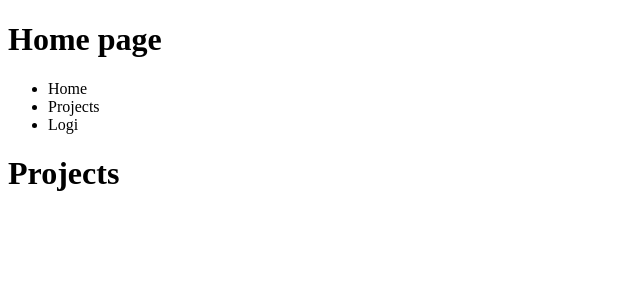
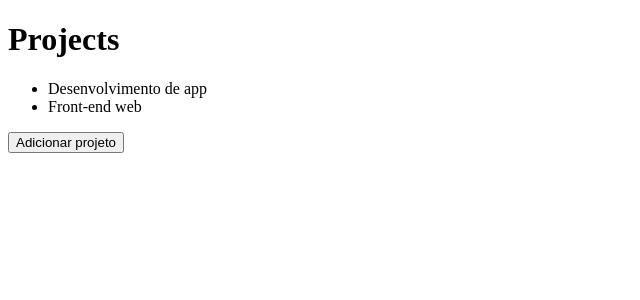
Before and after one commit to MateusPaixao/go-stack, a React app in the folder frontend/: page / in a window 1280 px wide. Shown: the top 300 px of the page, without its empty margins (0-640 px from the left). Built offline with nearby package versions, Linux system fonts and the light colour scheme.

Commit message:
Estado e Imutabilidade

```diff
--- a/frontend/src/App.js
+++ b/frontend/src/App.js
@@ -1,4 +1,4 @@
-import React from 'react'
+import React, { useState } from 'react'
 
 import Header from './components/Header'
 
@@ -9,16 +9,28 @@
  */
 
 function App(){
+    const [projects, setProjects] = useState(['Desenvolvimento de app', 'Front-end web'])
+
+    // useState retorna um array com duas posições
+    //
+    // 1. Variável com o seu valor inicial
+    // 2. Função para atualizarmos esse valor
+
+    function handleAddProject() {
+        setProjects([...projects, `Novo projeto ${Date.now()}`])
+
+        console.log(projects)
+    }
+
     return (
         <>
-            <Header title="Home page"/>
-                <ul>
-                    <li>Home</li>
-                    <li>Projects</li>
-                    <li>Logi</li>
-                </ul>
-            <Header/>
             <Header title="Projects"/>
+
+            <ul>
+                {projects.map(project => <li key={project}>{project}</li>)}
+            </ul>
+
+            <button type="button" onClick={handleAddProject}>Adicionar projeto</button>
         </>
     )
 }
--- a/frontend/src/components/Header.js
+++ b/frontend/src/components/Header.js
@@ -1,11 +1,9 @@
 import React from 'react'
 
-export default function Header({ title, children }){
+export default function Header({ title }){
     return (
         <header>
             <h1>{title}</h1>
-
-            {children}
         </header>
     )
 }
```
